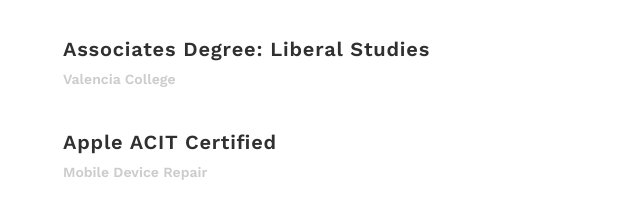
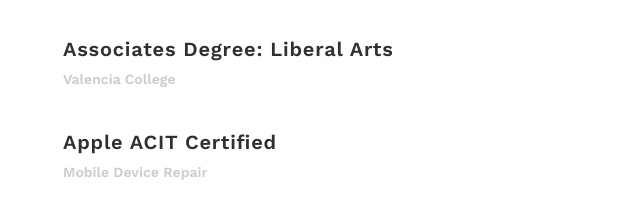
Before and after one commit to FranciscoSerrano/ciscoserrano, a Gatsby site: page / in a window 1280 px wide. Shown: the part 3278-3485 px from the top of the page, 97-737 px from the left. Built offline with nearby package versions, Linux system fonts and the light colour scheme; Gatsby itself is replaced by a stand-in of ours.

Commit message:
fixed AA Degree phrasing

```diff
--- a/src/components/resume/resume.js
+++ b/src/components/resume/resume.js
@@ -86,7 +86,7 @@ const resume = () => {
 
         <Experience sectionTitle="Education">
           <ExperienceItem title="Bachelor of Science: Mathematics" subTitle="University of Central Florida" />
-          <ExperienceItem title="Associates Degree: Liberal Studies" subTitle="Valencia College" />
+          <ExperienceItem title="Associates Degree: Liberal Arts" subTitle="Valencia College" />
           <ExperienceItem title="Apple ACIT Certified" subTitle="Mobile Device Repair" />
           <ExperienceItem title="Apple ACMT Certified" subTitle="Mac Repair" />
           <ExperienceItem title="Jamf Professional Certified" subTitle="MDM Software Solutions" />
```
